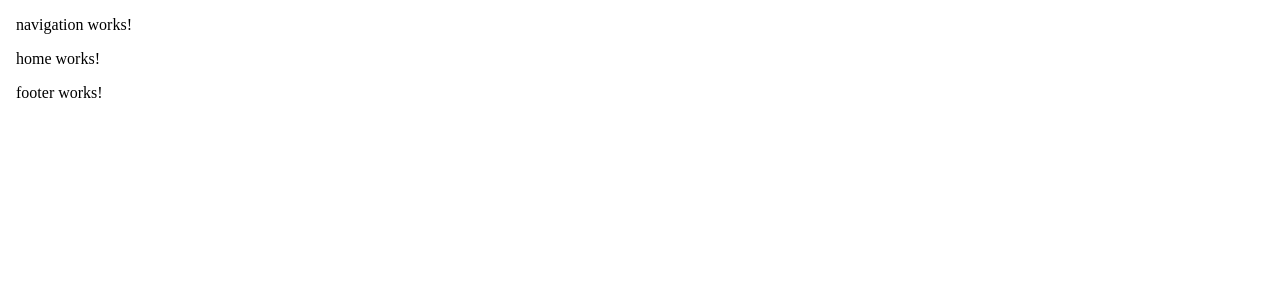
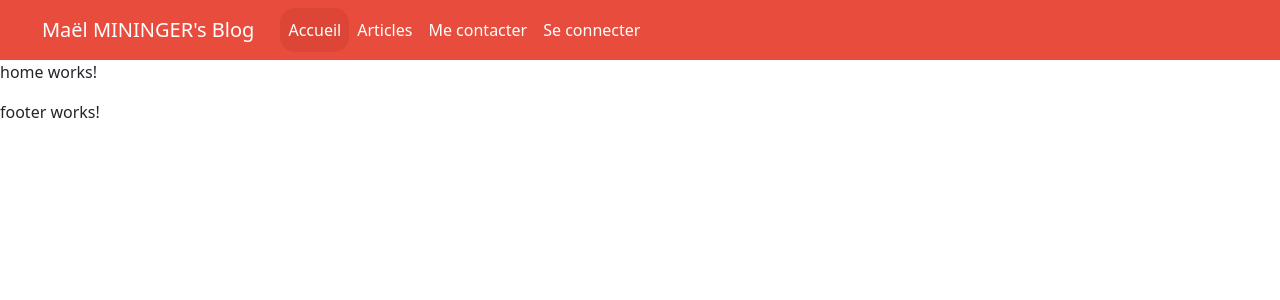
Before and after one commit to Kosolax/ANGULAR-BLOG, an Angular app: page / in a window 1280 px wide. Shown: the top 300 px of the page. Built offline with nearby package versions, Linux system fonts and the light colour scheme.

Commit message:
Set up de la navigation

```diff
--- a/angular.json
+++ b/angular.json
@@ -23,6 +23,7 @@
               "src/assets"
             ],
             "styles": [
+              "node_modules/bootstrap/dist/css/bootstrap.min.css",
               "src/styles.css"
             ],
             "scripts": []
--- a/package.json
+++ b/package.json
@@ -15,9 +15,13 @@
     "@angular/compiler": "^14.0.0",
     "@angular/core": "^14.0.0",
     "@angular/forms": "^14.0.0",
+    "@angular/localize": "^14.0.0",
     "@angular/platform-browser": "^14.0.0",
     "@angular/platform-browser-dynamic": "^14.0.0",
     "@angular/router": "^14.0.0",
+    "@ng-bootstrap/ng-bootstrap": "^13.1.0",
+    "@popperjs/core": "^2.10.2",
+    "bootstrap": "^5.2.3",
     "rxjs": "~7.5.0",
     "tslib": "^2.3.0",
     "zone.js": "~0.11.4"
--- a/src/app/app.module.ts
+++ b/src/app/app.module.ts
@@ -6,6 +6,7 @@ import { HttpClientModule } from '@angular/common/http';
 import { AppRoutingModule } from './app.routing';
 import { HomeComponent } from './feature/home/home.component';
 import { BrowserModule } from '@angular/platform-browser';
+import { NgbModule } from '@ng-bootstrap/ng-bootstrap';
 
 @NgModule({
   declarations: [
@@ -18,6 +19,7 @@ import { BrowserModule } from '@angular/platform-browser';
     SharedModule,
     HttpClientModule,
     BrowserModule.withServerTransition({ appId: 'ng-cli-universal' }),
+    NgbModule,
   ],
   exports: [],
   bootstrap: [AppComponent]
--- a/src/app/core/navigation/navigation.component.css
+++ b/src/app/core/navigation/navigation.component.css
@@ -0,0 +1,82 @@
+.mobile-nav {
+  background-color: rgba(84, 84, 84, 0.5);
+  z-index: 999;
+  position: absolute;
+  left: 0;
+  width: 100%;
+  height: 90%;
+}
+
+.child-mobile-nav {
+  height: 100%;
+  width: 40%;
+  max-width: 400px;
+}
+
+.navbar-toggler-complement {
+    color: white;
+    border: none;
+    outline: none;
+    box-shadow: none;
+}
+
+ul > li > ul > li > a {
+  padding-left: 30px;
+  margin-bottom: 0px;
+  margin-top: 0px;
+}
+
+li > a {
+  padding-top: 10px;
+  padding-left: 15px;
+}
+
+.classic-nav-bar .active {
+  background-color: #dd4537 !important;
+  border: none !important;
+  color: white;
+  border-radius: 15px;
+}
+
+.active {
+  border-left-style: groove;
+  border-color: #2D3E50;
+  background-color: #E4E4E4;
+  border-width: medium;
+}
+
+.navbar > a {
+  color: white;
+}
+
+.classic-a {
+  color: white;
+  padding-top: 10px;
+  padding-bottom: 10px;
+}
+
+.navbar-complement {
+    display: flex;
+    justify-content: flex-start;
+}
+
+.classic-nav-bar {
+  display: none;
+  margin-left: 10px;
+}
+
+@media (min-width: 992px) {
+
+  .navbar-expand-lg .navbar-toggler {
+      visibility: hidden;
+      display: inherit;
+  }
+
+  .classic-nav-bar {
+      display: flex;
+  }
+
+  .mobile-nav {
+    display: none;
+  }
+}
--- a/src/app/core/navigation/navigation.component.html
+++ b/src/app/core/navigation/navigation.component.html
@@ -1 +1,41 @@
-<p>navigation works!</p>
+<nav class="navbar navbar-expand-lg navbar-light main-orange-background navbar-complement">
+  <button class="navbar-toggler navbar-toggler-complement" type="button" (click)="isMenuCollapsed = !isMenuCollapsed">&#9776;</button>
+  <a class="navbar-brand" [routerLink]="'.'">Maël MININGER's Blog</a>
+  <div>
+    <ul class="navbar-nav classic-nav-bar">
+      <li class="nav-item">
+        <a class="nav-link classic-a" [routerLink]="'.'" [routerLinkActive]="['active']">Accueil</a>
+      </li>
+      <li class="nav-item">
+        <a class="nav-link classic-a" [routerLink]="'/articles'" [routerLinkActive]="['active']">Articles</a>
+      </li>
+      <li class="nav-item">
+        <a class="nav-link classic-a" [routerLink]="'/contact-me'" [routerLinkActive]="['active']">Me contacter</a>
+      </li>
+      <li class="nav-item">
+        <a class="nav-link classic-a" [routerLink]="'/connect'" [routerLinkActive]="['active']">Se connecter</a>
+      </li>
+    </ul>
+  </div>
+</nav>
+<div #collapse="ngbCollapse" [(ngbCollapse)]="isMenuCollapsed" [horizontal]="true" class="mobile-nav">
+  <ul class="navbar-nav fake-white-background child-mobile-nav transparent-background">
+    <li class="nav-item">
+      <a class="nav-link blue-font-color" [routerLink]="'.'" (click)="isMenuCollapsed = true" [routerLinkActive]="['active']">Accueil</a>
+    </li>
+    <li class="nav-item">
+    <a class="nav-link" [routerLink]="'/articles'">Articles</a>
+    <ul class="navbar-nav">
+      <li class="nav-item" *ngFor="let tag of tags">
+        <a class="nav-link" [routerLink]="['/articles/', tag.name]" [routerLinkActive]="['active']">{{tag.name}}</a>
+      </li>
+    </ul>
+  </li>
+    <li class="nav-item">
+      <a class="nav-link blue-font-color" [routerLink]="'/contact-me'" [routerLinkActive]="['active']" (click)="isMenuCollapsed = true">Me contacter</a>
+    </li>
+    <li class="nav-item">
+      <a class="nav-link blue-font-color" [routerLink]="'/connect'" [routerLinkActive]="['active']" (click)="isMenuCollapsed = true">Se connecter</a>
+    </li>
+  </ul>
+</div>
--- a/src/app/core/navigation/navigation.component.ts
+++ b/src/app/core/navigation/navigation.component.ts
@@ -6,6 +6,9 @@ import { Component, OnInit } from '@angular/core';
   styleUrls: ['./navigation.component.css']
 })
 export class NavigationComponent implements OnInit {
+  //Temporary
+  tags: Tag[] = [{ name: "tag1" }, { name: "tag2" }]
+  isMenuCollapsed = true;
 
   constructor() { }
 
@@ -13,3 +16,8 @@ export class NavigationComponent implements OnInit {
   }
 
 }
+
+//Temporary
+export interface Tag {
+  name: string;
+}
--- a/src/app/shared/shared.module.ts
+++ b/src/app/shared/shared.module.ts
@@ -2,6 +2,7 @@ import { NgModule } from '@angular/core';
 import { CommonModule } from '@angular/common';
 import { FormsModule, ReactiveFormsModule } from '@angular/forms';
 import { RouterModule } from '@angular/router';
+import { NgbCollapseModule } from '@ng-bootstrap/ng-bootstrap';
 
 @NgModule({
   declarations: [
@@ -11,12 +12,14 @@ import { RouterModule } from '@angular/router';
     CommonModule,
     FormsModule,
     ReactiveFormsModule,
+    NgbCollapseModule,
   ],
   exports: [
     RouterModule,
     CommonModule,
     FormsModule,
     ReactiveFormsModule,
+    NgbCollapseModule,
   ],
   providers: []
 })
--- a/src/polyfills.ts
+++ b/src/polyfills.ts
@@ -1,3 +1,7 @@
+/***************************************************************************************************
+ * Load `$localize` onto the global scope - used if i18n tags appear in Angular templates.
+ */
+import '@angular/localize/init';
 /**
  * This file includes polyfills needed by Angular and is loaded before the app.
  * You can add your own extra polyfills to this file.
--- a/src/styles.css
+++ b/src/styles.css
@@ -1 +1,12 @@
 /* You can add global styles to this file, and also import other style files */
+.main-orange-background {
+  background-color: #e84c3d;
+}
+
+.blue-font-color {
+  color: #536170;
+}
+
+.fake-white-background {
+    background-color: #F4F4F4;
+}
```
Also changed, not shown: 1 other file (tests, documents, lock files or other folders).
